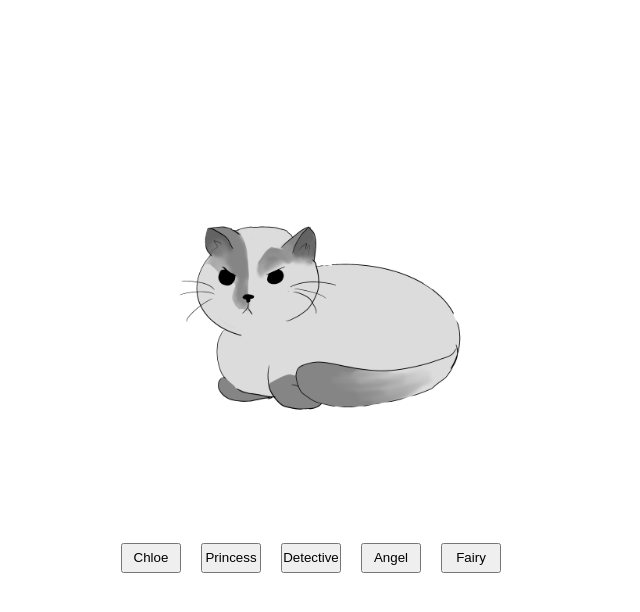
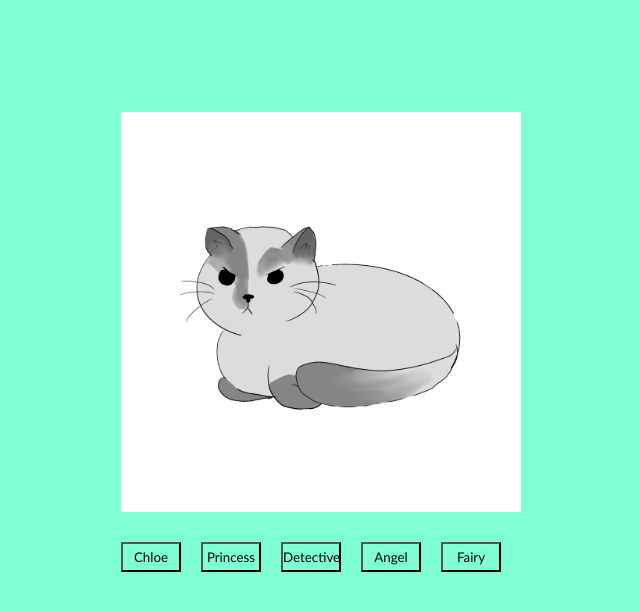
Before and after one commit to Maddiew03/exercise, a plain HTML site: page index.html in a window 1280 px wide. Shown: the whole page, without its empty margins (319-959 px from the left). Drawn offline with Linux system fonts and the light colour scheme.

Commit message:
2nd commit

```diff
--- a/css/style.css
+++ b/css/style.css
@@ -2,6 +2,8 @@
     margin: 0;
     padding: 0;
     box-sizing: border-box;
+    background-color: aquamarine;
+    font-family: 'Gill Sans', 'Gill Sans MT', Calibri, 'Trebuchet MS', sans-serif;
 }
 
 body {
@@ -19,7 +21,7 @@ body {
 
 .image img {
     width: 400px;
-    p
+    background-color: aquamarine;
 }
 
 .buttons {
```
Also changed, not shown: images/._angel.png (added), images/._chloe .png (added), images/._detective .png (added), images/._fairy.png (added), images/._princess.png (added), images/angel.png (added), images/chloe .png (added), images/detective .png (added), images/fairy.png (added), images/princess.png (added).
